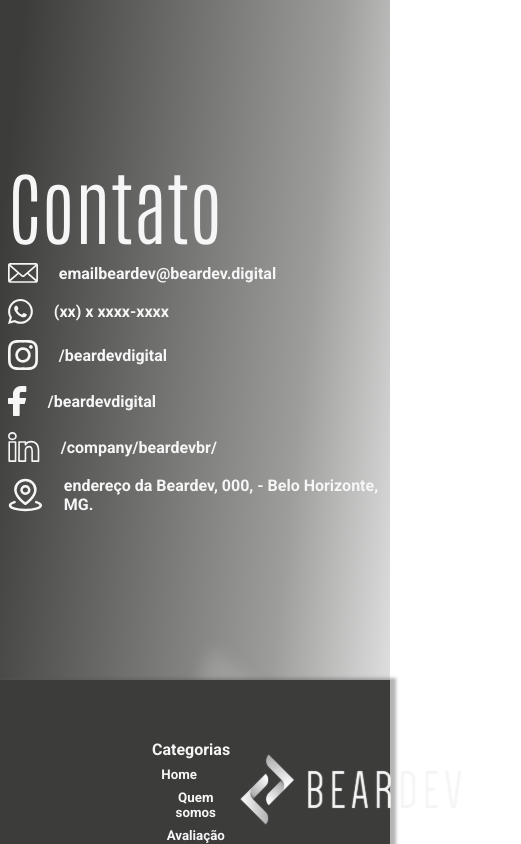
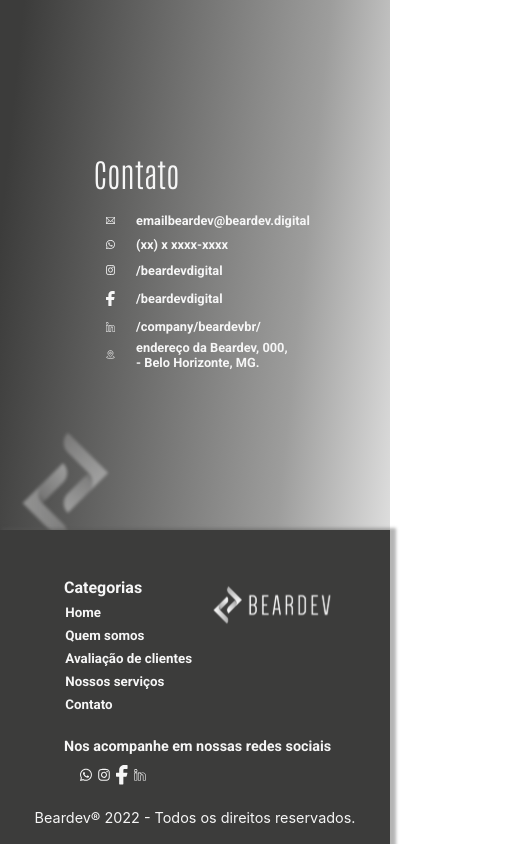
Before and after one commit to Veronica-Alfr/Beardev, a React (Vite) app in the folder frontend/: page /contact in a window 390 px wide. Shown: the top 844 px of the page, 521 px wide, since content can reach past the window. Built offline with nearby package versions, Linux system fonts and the light colour scheme.

Commit message:
feat: created screen Contact with Footer responsiveness

```diff
--- a/frontend/src/components/Footer/Footer.styled.tsx
+++ b/frontend/src/components/Footer/Footer.styled.tsx
@@ -73,6 +73,52 @@ const FooterStyled = styled.footer`
         color: #f6f6f6;
         font-family: "Inter";
     }
+
+    @media (max-width: 480px) {
+        p {
+            font-size: 1em;
+        }
+
+        .container-buttons-logo {
+            min-width: 120%;
+            padding-top: 3em;
+        }
+
+        .container-button {
+           margin-left: -0.5em;
+        }
+
+        .container-category {
+            margin-left: 4em;
+        }
+
+        .container-contacts {
+            margin-left: 4em;
+        }
+
+        .logo-with-name {
+            width: 8em;
+        }
+
+        .phrase-follow-us {
+            font-size: 0.9em;
+            margin-top: -1.5em;
+        }
+
+        .container-social-medias {
+            margin-left: 1em;
+            margin-bottom: 1.5em;
+        }
+
+        .icon-media {
+            width: 30%;
+            margin-right: 0.4em;
+        }
+
+        span {
+            font-size: 0.9em;
+        }
+    }
 `;
 
 export default FooterStyled;
--- a/frontend/src/components/Footer/Footer.tsx
+++ b/frontend/src/components/Footer/Footer.tsx
@@ -57,13 +57,13 @@ const Footer = () => {
                     />
                 </div>
                 <div className='container-contacts'>
-                    <p>Nos acompanhe em nossas redes sociais</p>
+                    <p className="phrase-follow-us">Nos acompanhe em nossas redes sociais</p>
                     <div className='container-social-medias'>
                         <img
                             className='icon-media'
                             src={whatsapLogoHighest}
                             alt='Whatsap Logo'
-                        />{" "}
+                        />
                         {/*Fazer com que ao clicar no icone direcione para a pagina*/}
                         <img
                             className='icon-media'
--- a/frontend/src/pages/Contact/Contact.styled.tsx
+++ b/frontend/src/pages/Contact/Contact.styled.tsx
@@ -56,6 +56,31 @@ const ContactStyled = styled.section`
         margin-top: -30%;
         z-index: 0;
     }
+
+    @media (max-width: 480px) {
+        h1 {
+            margin-left: -30%;
+            font-size: 2em;
+            margin-bottom: 0.5em;
+        }
+
+        p {
+            font-size: 0.8em;
+        }
+
+        .icon-social-media {
+            width: 5%;
+        }
+
+        .container-infos-contact {
+            width: 50%;
+        }
+
+        .logo {
+            width: 32%;
+            margin-left: 1em;
+        }
+    }
 `;
 
 export default ContactStyled;
--- a/frontend/src/pages/Services/Services.styled.tsx
+++ b/frontend/src/pages/Services/Services.styled.tsx
@@ -150,7 +150,7 @@ const ServiceStyled = styled.section`
         }
 
         .slick-next {
-            right: -35px;
+            right: -30px;
         }
     }
 `;
```
